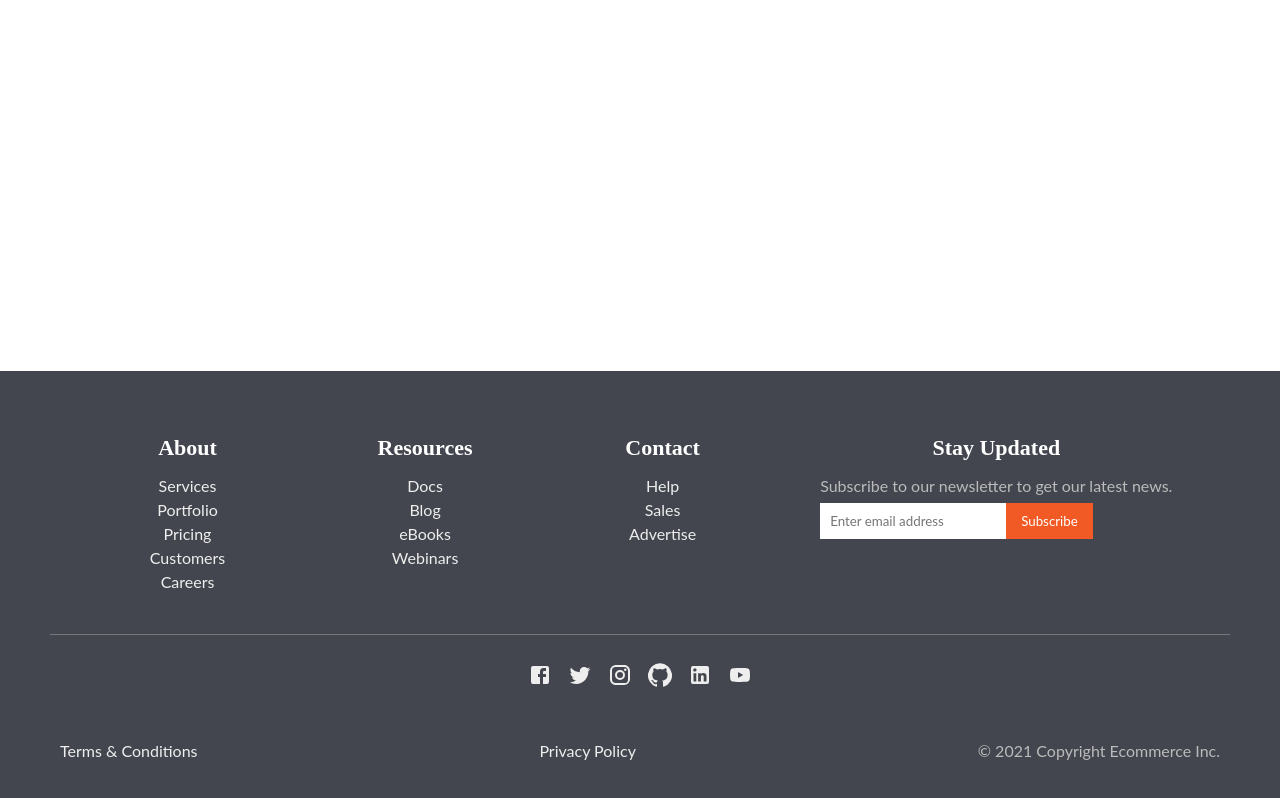
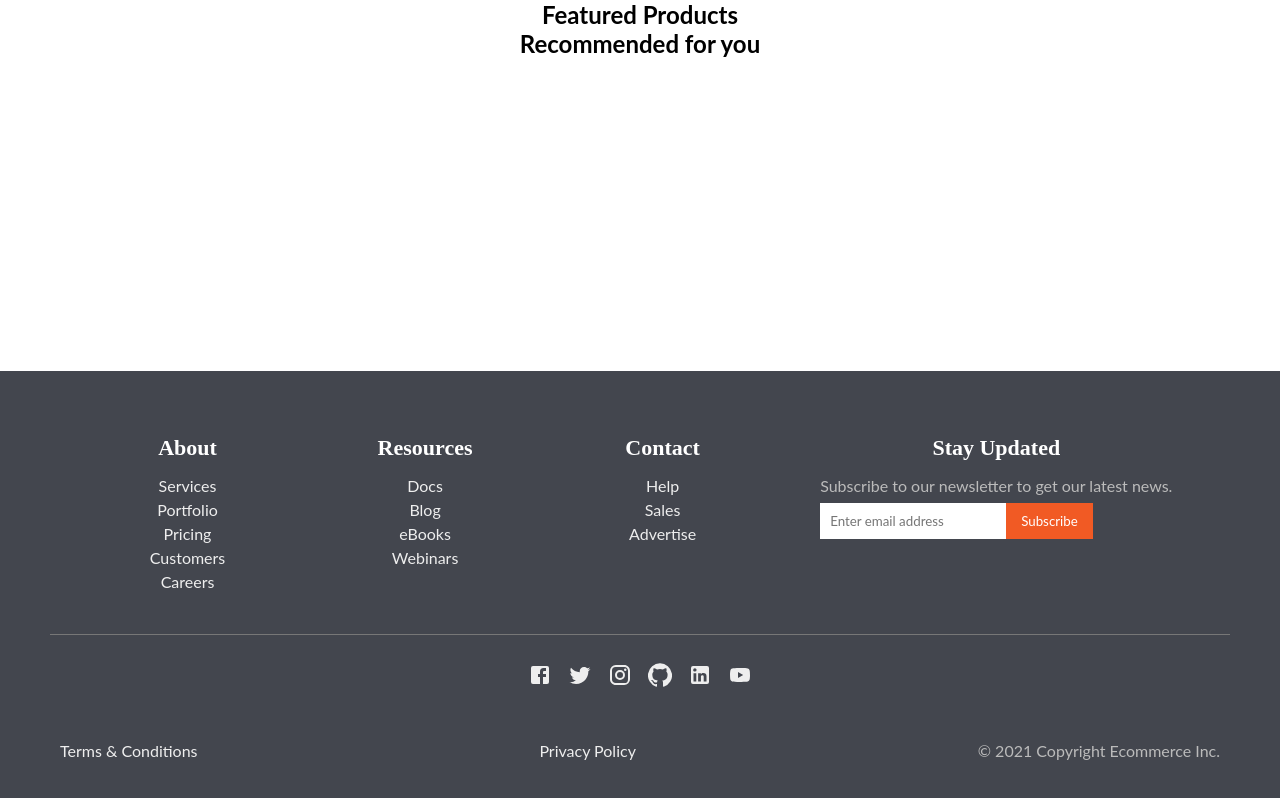
Before and after one commit to pesto-students/ecommerce-frontend-Tushh007, a React (Create React App) app: page / in a window 1280 px wide. Built offline with nearby package versions, Linux system fonts and the light colour scheme.

Commit message:
settiing up product component

```diff
--- a/src/App.js
+++ b/src/App.js
@@ -1,13 +1,38 @@
 import './App.css';
 import Footer from './components/Footer/Footer';
+import ProductRow from './components/ProductRow/ProductRow';
 
 function App() {
+  const products = [
+    {
+      name: 'product1',
+      price: '50',
+      rating: '4.3',
+      image:
+        'https://encrypted-tbn0.gstatic.com/images?q=tbn:ANd9GcTbGbYAkpz-56ziPIuelqlNXZSxACgM5BRKPg&usqp=CAU',
+    },
+    {
+      name: 'product2',
+      price: '55',
+      rating: '3.3',
+      image:
+        'https://encrypted-tbn0.gstatic.com/images?q=tbn:ANd9GcTbGbYAkpz-56ziPIuelqlNXZSxACgM5BRKPg&usqp=CAU',
+    },
+    {
+      name: 'product3',
+      price: '65',
+      rating: '4.7',
+      image:
+        'https://encrypted-tbn0.gstatic.com/images?q=tbn:ANd9GcTbGbYAkpz-56ziPIuelqlNXZSxACgM5BRKPg&usqp=CAU',
+    },
+  ];
   return (
     <div className="App">
       {/**Navigation bar */}
       {/**Carousel Banner */}
       {/**Category Tiles */}
-      {/**Product Rows */}
+      <ProductRow title="Featured Products" items={products} />
+      <ProductRow title="Recommended for you" items={products} />
       <Footer />
     </div>
   );
--- /dev/null
+++ b/src/components/ProductRow/ProductRow.js
@@ -0,0 +1,13 @@
+import React from 'react';
+
+function ProductRow({ title, items }) {
+  console.log(items);
+  return (
+    <div className="productRow">
+      <h2>{title}</h2>
+      <div className="productRow__items"></div>
+    </div>
+  );
+}
+
+export default ProductRow;
```
Also changed, not shown: src/components/ProductRow/ProductRow.css (added).
